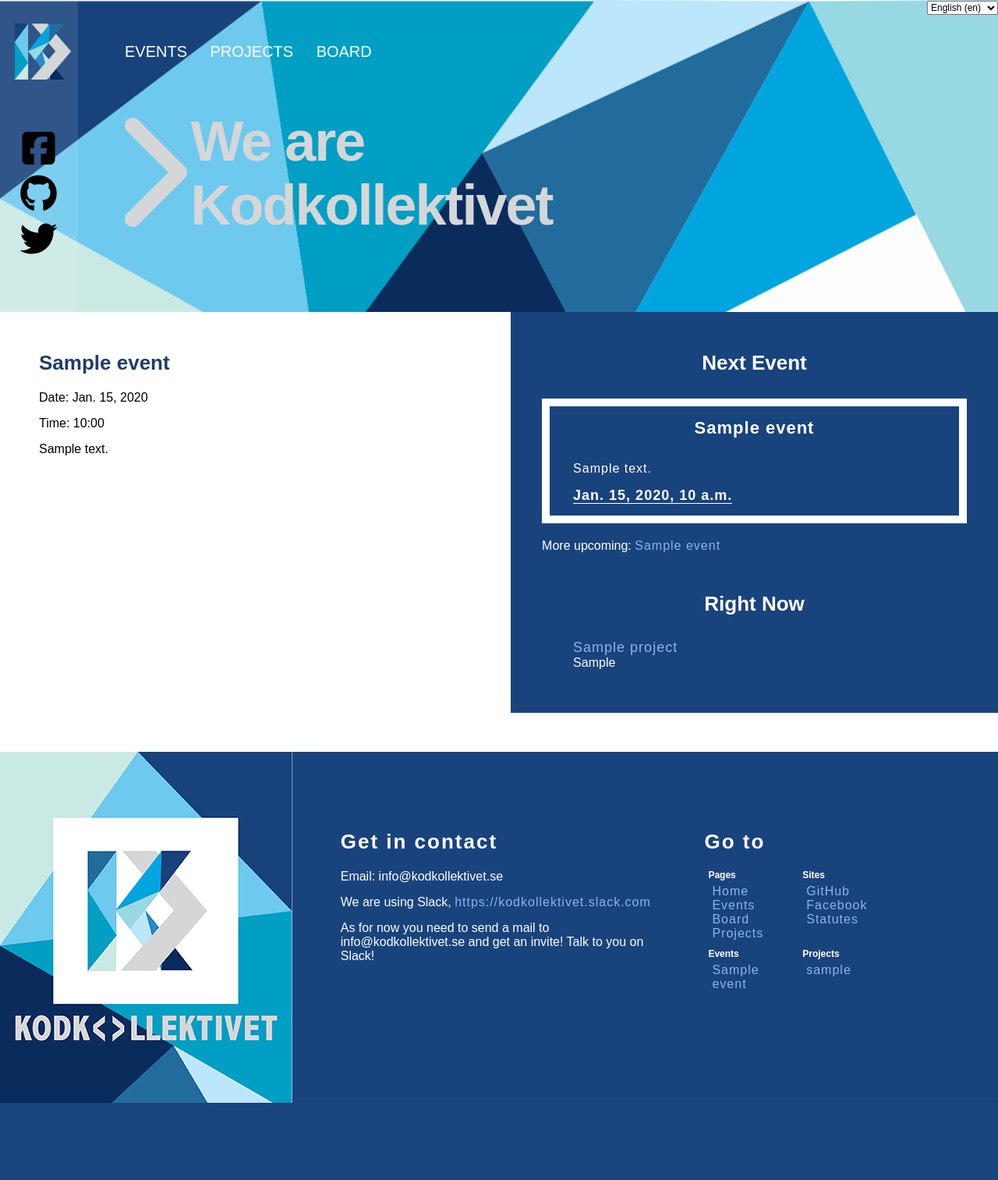
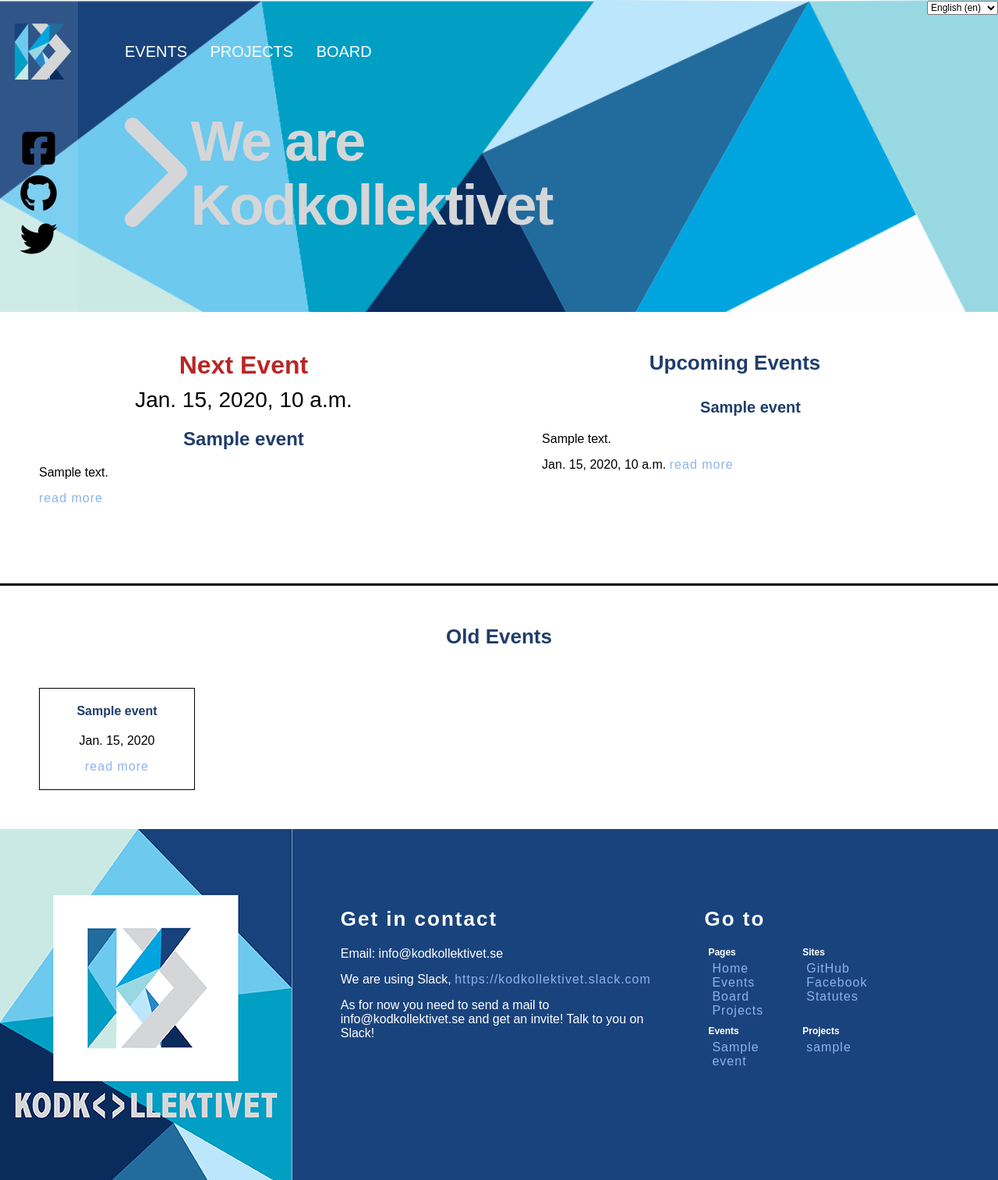
Before and after one commit to Kodkollektivet/kodkollektivet.se, a Django app: page /en/events/ in a window 1280 px wide. Shown: the whole page at 78% size. Before the commit the page ends 1414 px from the top, so only its background shows below. Run offline with Django 3.2, Linux system fonts and the light colour scheme; tables that the repository leaves empty hold one stand-in row (values such as "Sample post"); some libraries are stand-ins or nearby versions.

Commit message:
Removed aside & improved Events page

```diff
--- a/kodkollektivet/static/css/compass/sass/_base.sass
+++ b/kodkollektivet/static/css/compass/sass/_base.sass
@@ -51,20 +51,6 @@ main
     .company
       @include span-columns(5)
 
-.events
-  @include outer-container()
-  padding-bottom: 50px
-  .articles
-    @include span-columns(6)
-    padding: 0 50px
-    article
-      margin-top: 50px
-      &:not(:last-of-type)
-        border-bottom: solid 2px $main-color-dark
-      h2
-        margin-bottom: 20px
-  aside
-    @include span-columns(6)
 
 .projects
   @include outer-container()
@@ -101,7 +87,8 @@ h1,h2,h3,h4,h5
   margin-bottom: 30px
   letter-spacing: 0px
   color: $main-color-dark
-
+h3,h4,h5
+  margin-bottom: 20px
 h2
   font-size: 26px
 
--- /dev/null
+++ b/kodkollektivet/static/css/compass/sass/_event.sass
@@ -0,0 +1,63 @@
+.events
+  .new-events
+    margin: 50px auto
+    h2,h3,h4
+      text-align: center
+
+    @include outer-container()
+    padding-bottom: 50px
+    .next-event
+      @include span-columns(6)
+      padding: 0 50px
+      h2
+        font-size: 32px
+        margin-bottom: 10px
+        color: #b92626
+      h4
+        font-size: 24px
+      article
+        margin-top: 50px
+        &:not(:last-of-type)
+          border-bottom: solid 2px $main-color-dark
+        h2
+          margin-bottom: 20px
+      .event-datetime
+        text-align: center
+        margin-bottom: 20px
+        font-size: 28px
+    .upcoming-events
+      padding: 0 50px 0 0
+      @include span-columns(6)
+      h4
+        font-size: 20px
+      ul
+        li:not(first)
+          margin-top: 30px
+
+  .old-events
+    border-top: solid 3px black
+    margin-bottom: 50px
+    h3
+      margin: 50px auto
+      text-align: center
+    div
+      margin: 0 50px
+      @include display-flex()
+      @include flex-wrap(wrap)
+      article
+        padding: 20px
+        border: solid 1px black
+        width: 200px
+        text-align: center
+.show-event
+  margin: 50px
+  text-align: center
+  article
+    display: inline-block
+    text-align: left
+    h1
+      font-size: 28px
+      letter-spacing: 1px
+    .date,.time
+      font-size: 18px
+      letter-spacing: 0.5px
--- a/kodkollektivet/static/css/compass/sass/main.sass
+++ b/kodkollektivet/static/css/compass/sass/main.sass
@@ -7,3 +7,4 @@
 @import "aside"
 @import "header"
 @import "footer"
+@import "event"
--- a/kodkollektivet/static/css/main.css
+++ b/kodkollektivet/static/css/main.css
@@ -1,5 +1,5 @@
 @import url("https://fonts.googleapis.com/css?family=Poppins:300,700");
-/* line 2, ../../../../../.rvm/gems/ruby-2.3.3/gems/neat-compass-1.6.0/stylesheets/neat/grid/_grid.scss */
+/* line 2, ../../../../../../.rvm/gems/ruby-2.2.0/gems/neat-compass-1.6.0/stylesheets/neat/grid/_grid.scss */
 * {
   -webkit-box-sizing: border-box;
   -moz-box-sizing: border-box;
@@ -35,7 +35,7 @@ main .what-is {
 main .what-is h2 {
   font-size: 36px;
 }
-/* line 15, ../../../../../.rvm/gems/ruby-2.3.3/gems/bourbon-compass-4.0.2/stylesheets/bourbon/addons/_clearfix.scss */
+/* line 15, ../../../../../../.rvm/gems/ruby-2.2.0/gems/bourbon-compass-4.0.2/stylesheets/bourbon/addons/_clearfix.scss */
 main .what-is:after {
   content: "";
   display: table;
@@ -48,7 +48,7 @@ main .what-is img {
   margin-right: 2.35765%;
   width: 48.82117%;
 }
-/* line 38, ../../../../../.rvm/gems/ruby-2.3.3/gems/neat-compass-1.6.0/stylesheets/neat/grid/_span-columns.scss */
+/* line 38, ../../../../../../.rvm/gems/ruby-2.2.0/gems/neat-compass-1.6.0/stylesheets/neat/grid/_span-columns.scss */
 main .what-is img:last-child {
   margin-right: 0;
 }
@@ -60,7 +60,7 @@ main .what-is .split {
   width: 6.17215%;
   text-align: right;
 }
-/* line 38, ../../../../../.rvm/gems/ruby-2.3.3/gems/neat-compass-1.6.0/stylesheets/neat/grid/_span-columns.scss */
+/* line 38, ../../../../../../.rvm/gems/ruby-2.2.0/gems/neat-compass-1.6.0/stylesheets/neat/grid/_span-columns.scss */
 main .what-is .split:last-child {
   margin-right: 0;
 }
@@ -76,7 +76,7 @@ main .what-is article {
   width: 40.29137%;
   padding-right: 50px;
 }
-/* line 38, ../../../../../.rvm/gems/ruby-2.3.3/gems/neat-compass-1.6.0/stylesheets/neat/grid/_span-columns.scss */
+/* line 38, ../../../../../../.rvm/gems/ruby-2.2.0/gems/neat-compass-1.6.0/stylesheets/neat/grid/_span-columns.scss */
 main .what-is article:last-child {
   margin-right: 0;
 }
@@ -92,7 +92,7 @@ main .student-company {
   background-color: #DDD;
   padding: 120px 50px;
 }
-/* line 15, ../../../../../.rvm/gems/ruby-2.3.3/gems/bourbon-compass-4.0.2/stylesheets/bourbon/addons/_clearfix.scss */
+/* line 15, ../../../../../../.rvm/gems/ruby-2.2.0/gems/bourbon-compass-4.0.2/stylesheets/bourbon/addons/_clearfix.scss */
 main .student-company:after {
   content: "";
   display: table;
@@ -119,7 +119,7 @@ main .student-company .student {
   margin-right: 2.35765%;
   width: 40.29137%;
 }
-/* line 38, ../../../../../.rvm/gems/ruby-2.3.3/gems/neat-compass-1.6.0/stylesheets/neat/grid/_span-columns.scss */
+/* line 38, ../../../../../../.rvm/gems/ruby-2.2.0/gems/neat-compass-1.6.0/stylesheets/neat/grid/_span-columns.scss */
 main .student-company .student:last-child {
   margin-right: 0;
 }
@@ -131,7 +131,7 @@ main .student-company .split {
   width: 14.70196%;
   text-align: center;
 }
-/* line 38, ../../../../../.rvm/gems/ruby-2.3.3/gems/neat-compass-1.6.0/stylesheets/neat/grid/_span-columns.scss */
+/* line 38, ../../../../../../.rvm/gems/ruby-2.2.0/gems/neat-compass-1.6.0/stylesheets/neat/grid/_span-columns.scss */
 main .student-company .split:last-child {
   margin-right: 0;
 }
@@ -146,115 +146,66 @@ main .student-company .company {
   margin-right: 2.35765%;
   width: 40.29137%;
 }
-/* line 38, ../../../../../.rvm/gems/ruby-2.3.3/gems/neat-compass-1.6.0/stylesheets/neat/grid/_span-columns.scss */
+/* line 38, ../../../../../../.rvm/gems/ruby-2.2.0/gems/neat-compass-1.6.0/stylesheets/neat/grid/_span-columns.scss */
 main .student-company .company:last-child {
   margin-right: 0;
 }
 
-/* line 54, compass/sass/_base.sass */
-.events {
-  max-width: 3000px;
-  margin-left: auto;
-  margin-right: auto;
-  padding-bottom: 50px;
-}
-/* line 15, ../../../../../.rvm/gems/ruby-2.3.3/gems/bourbon-compass-4.0.2/stylesheets/bourbon/addons/_clearfix.scss */
-.events:after {
-  content: "";
-  display: table;
-  clear: both;
-}
-/* line 57, compass/sass/_base.sass */
-.events .articles {
-  float: left;
-  display: block;
-  margin-right: 2.35765%;
-  width: 48.82117%;
-  padding: 0 50px;
-}
-/* line 38, ../../../../../.rvm/gems/ruby-2.3.3/gems/neat-compass-1.6.0/stylesheets/neat/grid/_span-columns.scss */
-.events .articles:last-child {
-  margin-right: 0;
-}
-/* line 60, compass/sass/_base.sass */
-.events .articles article {
-  margin-top: 50px;
-}
-/* line 62, compass/sass/_base.sass */
-.events .articles article:not(:last-of-type) {
-  border-bottom: solid 2px #1F3D6A;
-}
-/* line 64, compass/sass/_base.sass */
-.events .articles article h2 {
-  margin-bottom: 20px;
-}
-/* line 66, compass/sass/_base.sass */
-.events aside {
-  float: left;
-  display: block;
-  margin-right: 2.35765%;
-  width: 48.82117%;
-}
-/* line 38, ../../../../../.rvm/gems/ruby-2.3.3/gems/neat-compass-1.6.0/stylesheets/neat/grid/_span-columns.scss */
-.events aside:last-child {
-  margin-right: 0;
-}
-
-/* line 69, compass/sass/_base.sass */
+/* line 55, compass/sass/_base.sass */
 .projects {
   max-width: 3000px;
   margin-left: auto;
   margin-right: auto;
   padding: 50px;
 }
-/* line 15, ../../../../../.rvm/gems/ruby-2.3.3/gems/bourbon-compass-4.0.2/stylesheets/bourbon/addons/_clearfix.scss */
+/* line 15, ../../../../../../.rvm/gems/ruby-2.2.0/gems/bourbon-compass-4.0.2/stylesheets/bourbon/addons/_clearfix.scss */
 .projects:after {
   content: "";
   display: table;
   clear: both;
 }
-/* line 72, compass/sass/_base.sass */
+/* line 58, compass/sass/_base.sass */
 .projects h3 {
   margin-top: 50px;
 }
-/* line 74, compass/sass/_base.sass */
+/* line 60, compass/sass/_base.sass */
 .projects .creating {
   float: left;
   display: block;
   margin-right: 2.35765%;
   width: 48.82117%;
 }
-/* line 38, ../../../../../.rvm/gems/ruby-2.3.3/gems/neat-compass-1.6.0/stylesheets/neat/grid/_span-columns.scss */
+/* line 38, ../../../../../../.rvm/gems/ruby-2.2.0/gems/neat-compass-1.6.0/stylesheets/neat/grid/_span-columns.scss */
 .projects .creating:last-child {
   margin-right: 0;
 }
-/* line 77, compass/sass/_base.sass */
+/* line 63, compass/sass/_base.sass */
 .projects .creating ul li {
   margin-top: 7px;
 }
-/* line 79, compass/sass/_base.sass */
+/* line 65, compass/sass/_base.sass */
 .projects .creating ul li a {
   font-size: 20px;
 }
-/* line 81, compass/sass/_base.sass */
+/* line 67, compass/sass/_base.sass */
 .projects .creating .projectlist {
   background-color: #E8E8E8;
   padding: 20px 0;
   border-radius: 5px;
 }
-/* line 85, compass/sass/_base.sass */
+/* line 71, compass/sass/_base.sass */
 .projects .services-apps {
   float: left;
   display: block;
   margin-right: 2.35765%;
   width: 48.82117%;
 }
-/* line 38, ../../../../../.rvm/gems/ruby-2.3.3/gems/neat-compass-1.6.0/stylesheets/neat/grid/_span-columns.scss */
+/* line 38, ../../../../../../.rvm/gems/ruby-2.2.0/gems/neat-compass-1.6.0/stylesheets/neat/grid/_span-columns.scss */
 .projects .services-apps:last-child {
   margin-right: 0;
 }
 
-/* line 88, compass/sass/_base.sass */
+/* line 74, compass/sass/_base.sass */
 .board {
   display: -webkit-flex;
   display: flex;
@@ -263,59 +214,64 @@ main .student-company .company:last-child {
   margin: 30px auto;
   max-width: 800px;
 }
-/* line 93, compass/sass/_base.sass */
+/* line 79, compass/sass/_base.sass */
 .board section {
   -webkit-flex: 1;
   flex: 1;
   margin-bottom: 40px;
 }
 
-/* line 96, compass/sass/_base.sass */
+/* line 82, compass/sass/_base.sass */
 .center {
   text-align: center;
   margin: 15px auto;
 }
 
-/* line 100, compass/sass/_base.sass */
+/* line 86, compass/sass/_base.sass */
 h1, h2, h3, h4, h5 {
   margin-bottom: 30px;
   letter-spacing: 0px;
   color: #1F3D6A;
 }
 
-/* line 105, compass/sass/_base.sass */
+/* line 90, compass/sass/_base.sass */
+h3, h4, h5 {
+  margin-bottom: 20px;
+}
+
+/* line 92, compass/sass/_base.sass */
 h2 {
   font-size: 26px;
 }
 
-/* line 108, compass/sass/_base.sass */
+/* line 95, compass/sass/_base.sass */
 h3 {
   font-size: 26px;
 }
 
-/* line 111, compass/sass/_base.sass */
+/* line 98, compass/sass/_base.sass */
 p {
   margin-bottom: 15px;
   font-weight: 300;
   max-width: 600px;
 }
 
-/* line 116, compass/sass/_base.sass */
+/* line 103, compass/sass/_base.sass */
 a {
   color: #8CB3ED;
   text-decoration: none;
   letter-spacing: 1px;
 }
-/* line 120, compass/sass/_base.sass */
+/* line 107, compass/sass/_base.sass */
 a:hover {
   color: white;
 }
-/* line 122, compass/sass/_base.sass */
+/* line 109, compass/sass/_base.sass */
 a:visited {
   color: #8CB3ED;
 }
 
-/* line 125, compass/sass/_base.sass */
+/* line 112, compass/sass/_base.sass */
 ul {
   list-style-type: none;
 }
@@ -384,7 +340,7 @@ header {
   position: relative;
   height: 400px;
   padding: 15px;
-  background: url('../img/kk_background2.png?1489258803'), no-repeat;
+  background: url('../img/kk_background2.png?1492960029'), no-repeat;
   -moz-background-size: cover;
   -o-background-size: cover;
   -webkit-background-size: cover;
@@ -515,7 +471,7 @@ footer {
   max-height: 450px;
   overflow: hidden;
 }
-/* line 15, ../../../../../.rvm/gems/ruby-2.3.3/gems/bourbon-compass-4.0.2/stylesheets/bourbon/addons/_clearfix.scss */
+/* line 15, ../../../../../../.rvm/gems/ruby-2.2.0/gems/bourbon-compass-4.0.2/stylesheets/bourbon/addons/_clearfix.scss */
 footer:after {
   content: "";
   display: table;
@@ -528,7 +484,7 @@ footer .contact, footer .goto {
   margin-right: 2.35765%;
   width: 31.76157%;
 }
-/* line 38, ../../../../../.rvm/gems/ruby-2.3.3/gems/neat-compass-1.6.0/stylesheets/neat/grid/_span-columns.scss */
+/* line 38, ../../../../../../.rvm/gems/ruby-2.2.0/gems/neat-compass-1.6.0/stylesheets/neat/grid/_span-columns.scss */
 footer .contact:last-child, footer .goto:last-child {
   margin-right: 0;
 }
@@ -554,7 +510,7 @@ footer .logo-footer {
   margin-right: 2.35765%;
   width: 31.76157%;
 }
-/* line 38, ../../../../../.rvm/gems/ruby-2.3.3/gems/neat-compass-1.6.0/stylesheets/neat/grid/_span-columns.scss */
+/* line 38, ../../../../../../.rvm/gems/ruby-2.2.0/gems/neat-compass-1.6.0/stylesheets/neat/grid/_span-columns.scss */
 footer .logo-footer:last-child {
   margin-right: 0;
 }
@@ -574,7 +530,7 @@ footer .goto div .links {
   margin-left: auto;
   margin-right: auto;
 }
-/* line 15, ../../../../../.rvm/gems/ruby-2.3.3/gems/bourbon-compass-4.0.2/stylesheets/bourbon/addons/_clearfix.scss */
+/* line 15, ../../../../../../.rvm/gems/ruby-2.2.0/gems/bourbon-compass-4.0.2/stylesheets/bourbon/addons/_clearfix.scss */
 footer .goto div .links:after {
   content: "";
   display: table;
@@ -596,7 +552,7 @@ footer .goto div .links ul {
   font-size: 16px;
   text-align: left;
 }
-/* line 38, ../../../../../.rvm/gems/ruby-2.3.3/gems/neat-compass-1.6.0/stylesheets/neat/grid/_span-columns.scss */
+/* line 38, ../../../../../../.rvm/gems/ruby-2.2.0/gems/neat-compass-1.6.0/stylesheets/neat/grid/_span-columns.scss */
 footer .goto div .links ul:last-child {
   margin-right: 0;
 }
@@ -615,7 +571,7 @@ footer .goto div .links ul h4 {
     margin-right: 2.35765%;
     width: 100%;
   }
-  /* line 38, ../../../../../.rvm/gems/ruby-2.3.3/gems/neat-compass-1.6.0/stylesheets/neat/grid/_span-columns.scss */
+  /* line 38, ../../../../../../.rvm/gems/ruby-2.2.0/gems/neat-compass-1.6.0/stylesheets/neat/grid/_span-columns.scss */
   .contact:last-child, .goto:last-child, .logo-footer:last-child {
     margin-right: 0;
   }
@@ -624,3 +580,127 @@ footer .goto div .links ul h4 {
     margin-top: 30px;
   }
 }
+/* line 2, compass/sass/_event.sass */
+.events .new-events {
+  margin: 50px auto;
+  max-width: 3000px;
+  margin-left: auto;
+  margin-right: auto;
+  padding-bottom: 50px;
+}
+/* line 4, compass/sass/_event.sass */
+.events .new-events h2, .events .new-events h3, .events .new-events h4 {
+  text-align: center;
+}
+/* line 15, ../../../../../../.rvm/gems/ruby-2.2.0/gems/bourbon-compass-4.0.2/stylesheets/bourbon/addons/_clearfix.scss */
+.events .new-events:after {
+  content: "";
+  display: table;
+  clear: both;
+}
+/* line 9, compass/sass/_event.sass */
+.events .new-events .next-event {
+  float: left;
+  display: block;
+  margin-right: 2.35765%;
+  width: 48.82117%;
+  padding: 0 50px;
+}
+/* line 38, ../../../../../../.rvm/gems/ruby-2.2.0/gems/neat-compass-1.6.0/stylesheets/neat/grid/_span-columns.scss */
+.events .new-events .next-event:last-child {
+  margin-right: 0;
+}
+/* line 12, compass/sass/_event.sass */
+.events .new-events .next-event h2 {
+  font-size: 32px;
+  margin-bottom: 10px;
+  color: #b92626;
+}
+/* line 16, compass/sass/_event.sass */
+.events .new-events .next-event h4 {
+  font-size: 24px;
+}
+/* line 18, compass/sass/_event.sass */
+.events .new-events .next-event article {
+  margin-top: 50px;
+}
+/* line 20, compass/sass/_event.sass */
+.events .new-events .next-event article:not(:last-of-type) {
+  border-bottom: solid 2px #1F3D6A;
+}
+/* line 22, compass/sass/_event.sass */
+.events .new-events .next-event article h2 {
+  margin-bottom: 20px;
+}
+/* line 24, compass/sass/_event.sass */
+.events .new-events .next-event .event-datetime {
+  text-align: center;
+  margin-bottom: 20px;
+  font-size: 28px;
+}
+/* line 28, compass/sass/_event.sass */
+.events .new-events .upcoming-events {
+  padding: 0 50px 0 0;
+  float: left;
+  display: block;
+  margin-right: 2.35765%;
+  width: 48.82117%;
+}
+/* line 38, ../../../../../../.rvm/gems/ruby-2.2.0/gems/neat-compass-1.6.0/stylesheets/neat/grid/_span-columns.scss */
+.events .new-events .upcoming-events:last-child {
+  margin-right: 0;
+}
+/* line 31, compass/sass/_event.sass */
+.events .new-events .upcoming-events h4 {
+  font-size: 20px;
+}
+/* line 34, compass/sass/_event.sass */
+.events .new-events .upcoming-events ul li:not(first) {
+  margin-top: 30px;
+}
+/* line 37, compass/sass/_event.sass */
+.events .old-events {
+  border-top: solid 3px black;
+  margin-bottom: 50px;
+}
+/* line 40, compass/sass/_event.sass */
+.events .old-events h3 {
+  margin: 50px auto;
+  text-align: center;
+}
+/* line 43, compass/sass/_event.sass */
+.events .old-events div {
+  margin: 0 50px;
+  display: -webkit-flex;
+  display: flex;
+  -webkit-flex-wrap: wrap;
+  flex-wrap: wrap;
+}
+/* line 47, compass/sass/_event.sass */
+.events .old-events div article {
+  padding: 20px;
+  border: solid 1px black;
+  width: 200px;
+  text-align: center;
+}
+
+/* line 52, compass/sass/_event.sass */
+.show-event {
+  margin: 50px;
+  text-align: center;
+}
+/* line 55, compass/sass/_event.sass */
+.show-event article {
+  display: inline-block;
+  text-align: left;
+}
+/* line 58, compass/sass/_event.sass */
+.show-event article h1 {
+  font-size: 28px;
+  letter-spacing: 1px;
+}
+/* line 61, compass/sass/_event.sass */
+.show-event article .date, .show-event article .time {
+  font-size: 18px;
+  letter-spacing: 0.5px;
+}
--- a/kodkollektivet/templates/events/events_list_view.html
+++ b/kodkollektivet/templates/events/events_list_view.html
@@ -4,59 +4,54 @@
 {% block content %}
 
 <div class="events">
-  <div class="articles">
-    {% if object_list %}
-      {% for object in object_list %}
-        <article>
-          <h2>{{ object.title }}</h2>
-          <p>Date: {{ object.date|date }}</p>
-          <p>Time: {{ object.time|time:"H:i" }}</p>
-          <p>{{ object.body | markdown }}</p>
-        </article>
-      {% endfor %}
-    {% else %}
-      No events
-    {% endif %}
-  </div>
+  <div class="new-events">
+    <div class="next-event">
+      {% if next_event %}
+      <h2>Next Event</h2>
+      <p class="event-datetime">
+        {{ next_event.date }}, {{ next_event.time }}
+      </p>
+      <h4>{{ next_event.title }}</h4>
+      <p>{{ next_event.body|truncatechars:300 }}</p>
+      <a href="{% url "kodkollektivet:eventdetailview" next_event.slug %}" class="next-event-link">read more</a>
+      {% endif %}
+    </div>
 
-  <aside>
-    <section>
+    <div class="upcoming-events">
       {% if upcoming_events %}
-      <h3>Next Event</h3>
-      <a href="{% url "kodkollektivet:eventdetailview" next_event.slug %}" class="next-event">
-
-        <h4>{{ next_event.title }}</h4>
-        <p>{{ next_event.body|truncatechars:300 }}</p>
-        <span class="event-datetime">
- 	  {{ next_event.date }}, {{ next_event.time }}
-        </span>
-      </a>
-      <ul class="upcoming-events">
-        <span>More upcoming:</span>
+      <h3>Upcoming Events</h3>
+      <ul>
         {% for event in upcoming_events %}
         <li>
- 	 <a href="{% url "kodkollektivet:eventdetailview" event.slug %}">{{ event.title }}</a>
+          <h4>{{ event.title }}</h4>
+          <p>{{ event.body|truncatechars:300 }}</p>
+          <span class="event-datetime">
+            {{ event.date }}, {{ event.time }}
+          </span>
+          <a href="{% url "kodkollektivet:eventdetailview" event.slug %}">read more</a>
         </li>
         {% endfor %}
       </ul>
       {% endif %}
-    </section>
+    </div>
+  </div>
 
-    <section class="right-now">
-      {% if focused_projects %}
-      <h3>Right Now</h3>
-      <ul>
-        {% for project in focused_projects %}
-        <li>
- 	  <a href="{% url "kodkollektivet:projectdetailview" project.slug %}">{{ project.name }}</a>
- 	  <p>{{ project.gh_readme|truncatechars:200 }}</p>
-        </li>
+  <div class="old-events">
+    {% if old_events %}
+      <h3>Old Events</h3>
+      <div>
+        {% for event in old_events %}
+        <article>
+          <h4>{{ event.title|truncatechars:20 }}</h4>
+          <p>{{ event.date|date }}</p>
+          <a href="{% url "kodkollektivet:eventdetailview" event.slug %}">read more</a>
+        </article>
         {% endfor %}
-      </ul>
-      {% endif %}
-    </section>
-  </aside>
-
+      </div>
+    {% else %}
+      <p>No events</p>
+    {% endif %}
+  </div>
 </div>
 
 {% endblock %}
```
Also changed, not shown: kodkollektivet/templates/aside.html (added, +37 -0 lines), kodkollektivet/templates/events/events_detail_view.html (+8 -7 lines).
